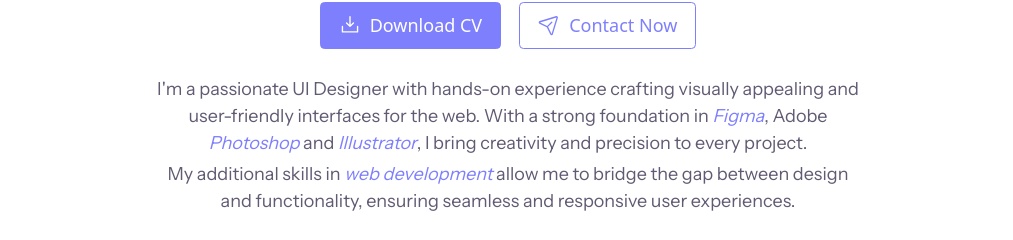
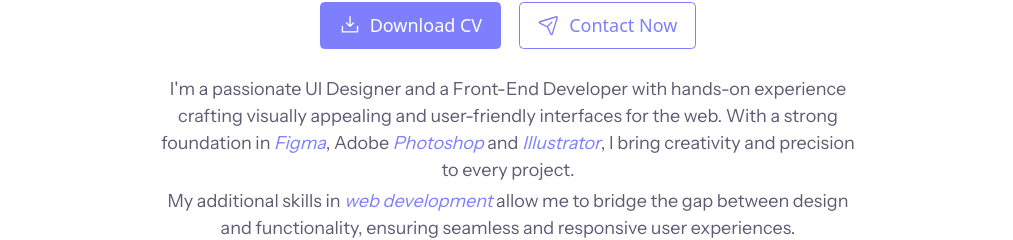
Before and after one commit to BitWizCoder/bitwizcoder-site, a Next.js app: page / in a window 1280 px wide. Shown: the part 339-579 px from the top of the page, without its empty margins (132-1145 px from the left). Built offline with nearby package versions, Linux system fonts and the light colour scheme.

Commit message:
updated header

```diff
--- a/app/components/Header.jsx
+++ b/app/components/Header.jsx
@@ -33,7 +33,7 @@ function Header() {
       </div>
 
       <p className="max-w-[709px] text-center mx-6 mb-1">
-        I'm a passionate UI Designer with hands-on experience crafting visually
+        I'm a passionate UI Designer and a Front-End Developer with hands-on experience crafting visually
         appealing and user-friendly interfaces for the web. With a strong
         foundation in{" "}
         <Link
```
